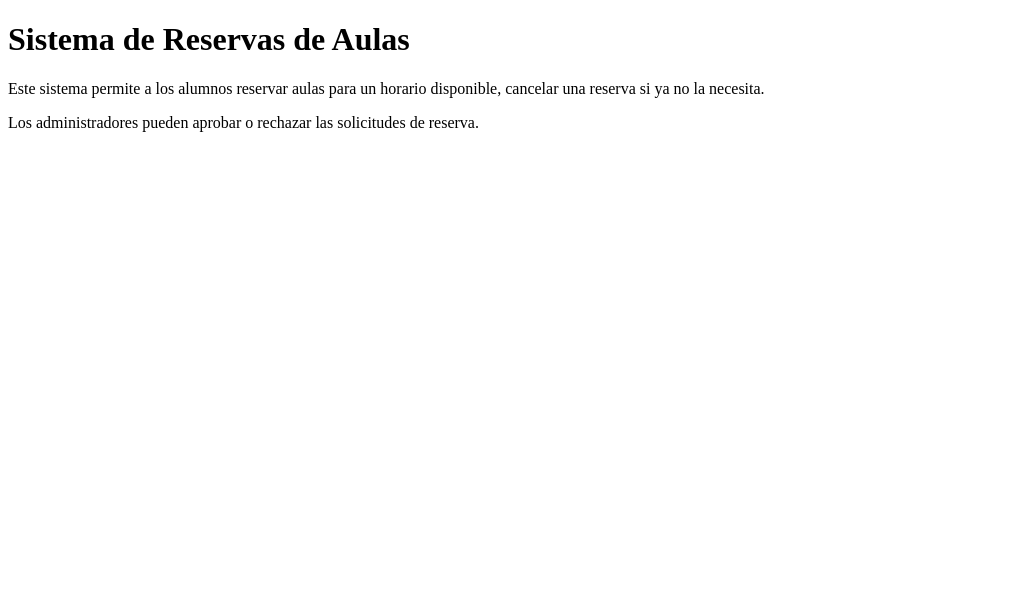
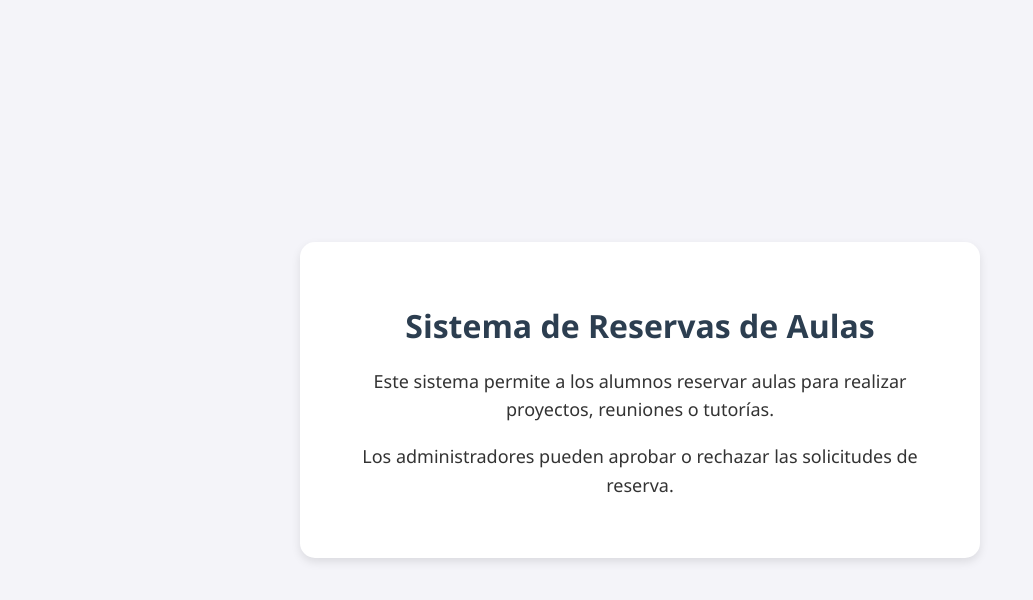
Before and after one commit to AllanChiquin/reserva-aulas-4090223819, a plain HTML site: page index.html in a window 1280 px wide. Shown: the whole page, without its empty margins (0-1033 px from the left). Drawn offline with Linux system fonts and the light colour scheme.

Commit message:
:rocket: Se agrego el css de la pagina

```diff
--- a/index.html
+++ b/index.html
@@ -3,10 +3,13 @@
 <head>
   <meta charset="UTF-8">
   <title>Sistema de Reservas de Aulas</title>
+  <link rel="stylesheet" href="style.css">
 </head>
 <body>
-  <h1>Sistema de Reservas de Aulas</h1>
-  <p>Este sistema permite a los alumnos reservar aulas para un horario disponible, cancelar una reserva si ya no la necesita.</p>
-  <p>Los administradores pueden aprobar o rechazar las solicitudes de reserva.</p>
+  <div class="container">
+    <h1>Sistema de Reservas de Aulas</h1>
+    <p>Este sistema permite a los alumnos reservar aulas para realizar proyectos, reuniones o tutorías.</p>
+    <p>Los administradores pueden aprobar o rechazar las solicitudes de reserva.</p>
+  </div>
 </body>
 </html>
--- /dev/null
+++ b/style.css
@@ -0,0 +1,29 @@
+body {
+  font-family: 'Segoe UI', Tahoma, Geneva, Verdana, sans-serif;
+  background-color: #f4f4f9;
+  color: #333;
+  display: flex;
+  justify-content: center;
+  align-items: center;
+  height: 100vh;
+  margin: 0;
+}
+
+.container {
+  background-color: white;
+  padding: 40px;
+  border-radius: 15px;
+  box-shadow: 0 4px 10px rgba(0, 0, 0, 0.1);
+  text-align: center;
+  max-width: 600px;
+}
+
+h1 {
+  color: #2c3e50;
+  margin-bottom: 20px;
+}
+
+p {
+  font-size: 18px;
+  line-height: 1.6;
+}
```
